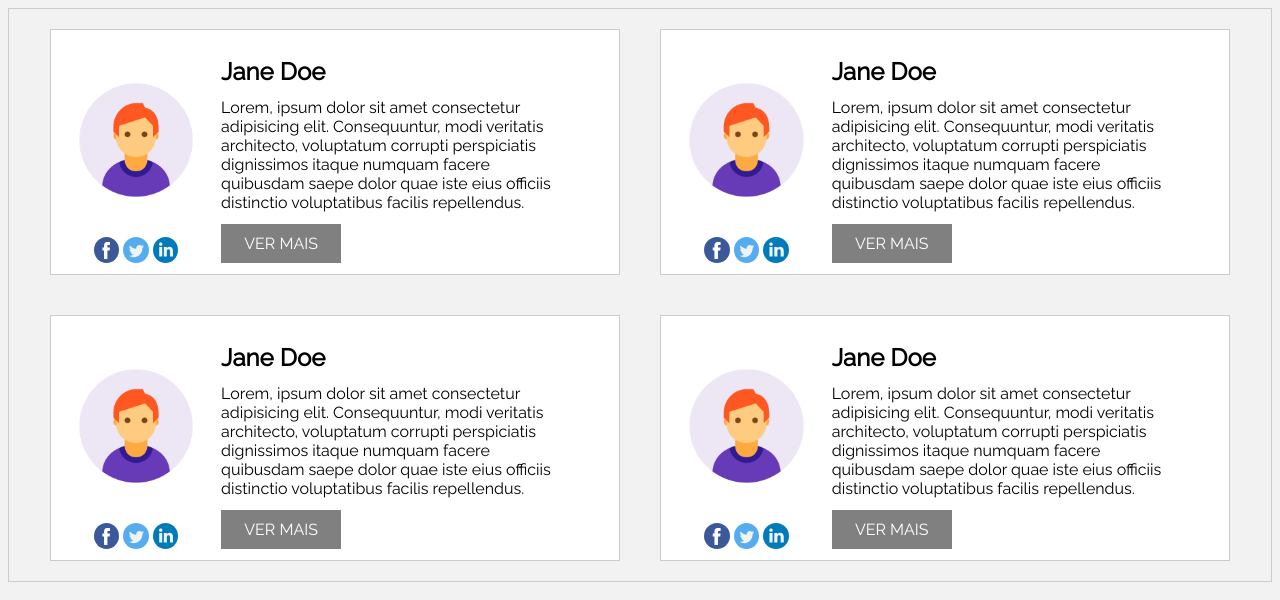
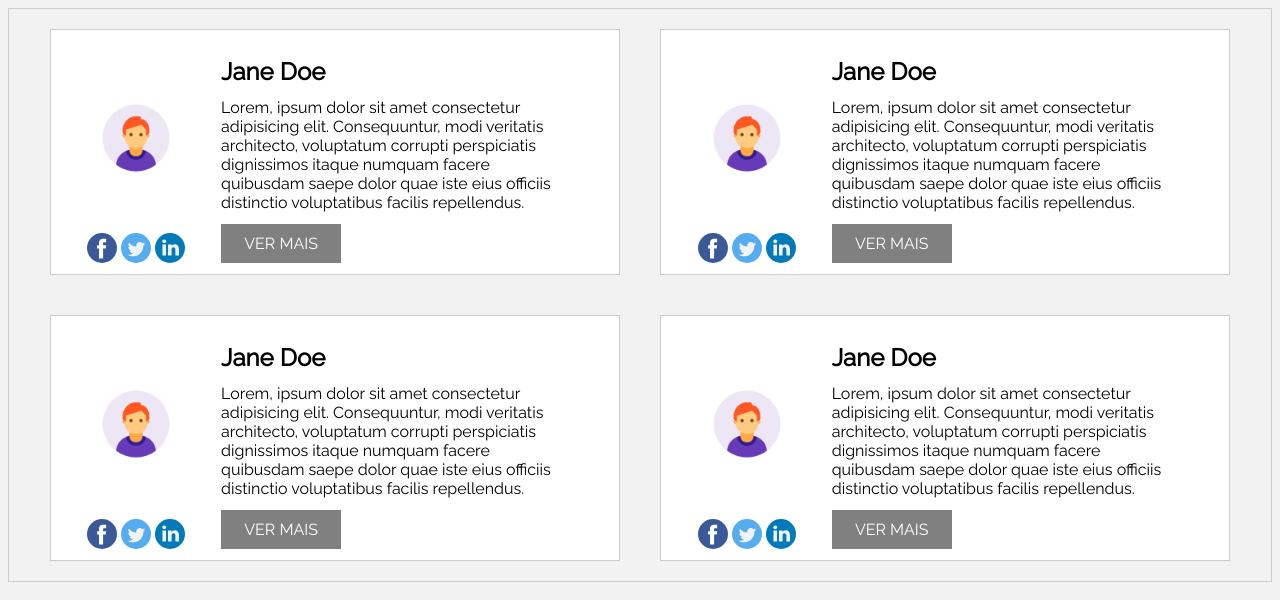
Before and after one commit to ShoShob/desafio_rede_social_flexbox_jorgemartinez, a plain HTML site: page index.html in a window 1280 px wide. Drawn offline with Linux system fonts and the light colour scheme.

Commit message:
Final com correção flex redes sociais

```diff
--- a/css/style.css
+++ b/css/style.css
@@ -22,6 +22,7 @@ body{
 .caixinha{
     width: 45%;
     display: flex;
+    flex-wrap: wrap;
     flex-direction: row;
     background-color: white;
     border:  #ccc;
@@ -53,17 +54,18 @@ body{
     /* align-items: center; */
 }
 .foto_user{
-    width:80%;
+    width: 80px;
     margin:auto;
 }
 
 .redes_sociais{
     display: flex;
+    flex-wrap: wrap;
     flex-direction: row;
     justify-content: center;
 }
 
 .icone_social{
-    width: 15%;
+    width: 30px;
     padding: 2px;
 }
```
